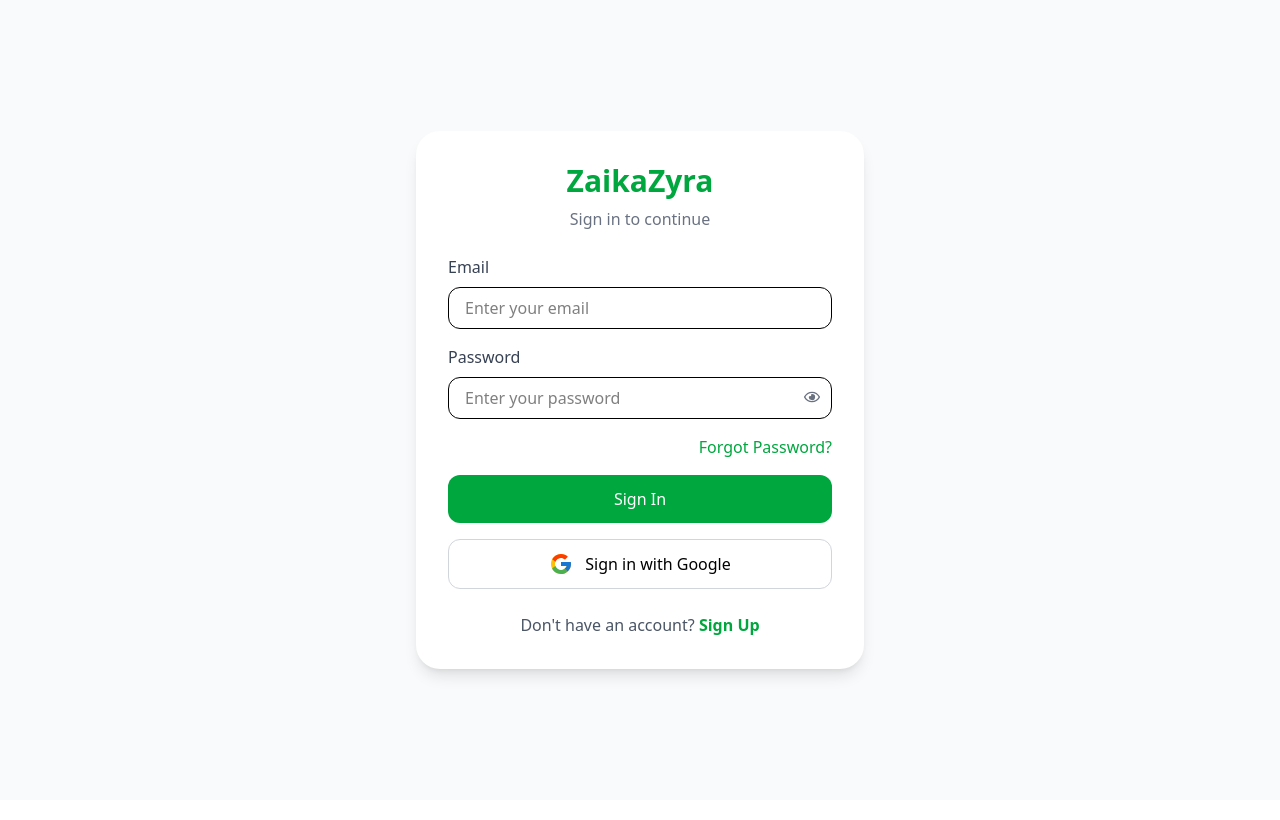
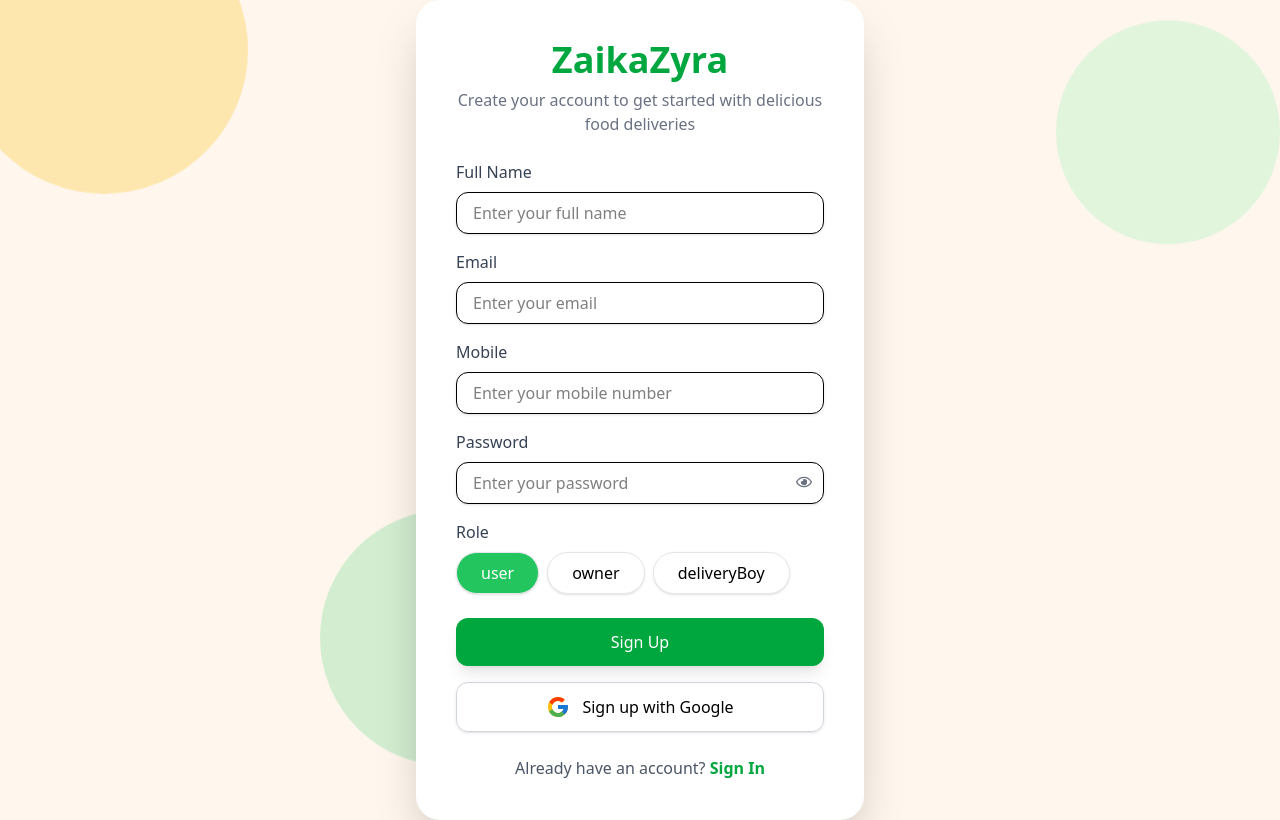
Before and after one commit to 2327cse1156/ZaikaZyra, a React (Vite) app in the folder client/: page /signup in a window 1280 px wide. Built offline with nearby package versions, Linux system fonts and the light colour scheme.

Commit message:
forgot password implemented

```diff
--- a/client/src/App.jsx
+++ b/client/src/App.jsx
@@ -2,12 +2,14 @@ import { Route } from 'react-router-dom'
 import { Routes } from 'react-router-dom'
 import SignIn from './pages/SignIn'
 import SignUp from './pages/SignUp'
+import ForgotPassword from './pages/ForgotPassword'
 export const serverUrl="http://localhost:5000"
 function App() {
   return (
     <Routes>
       <Route path="/signin" element={<SignIn />} />
       <Route path="/signup" element={<SignUp />} />
+      <Route path="/forgot-password" element={<ForgotPassword/>} />
     </Routes>
   )
 }
--- /dev/null
+++ b/client/src/pages/ForgotPassword.jsx
@@ -0,0 +1,78 @@
+import { useState } from "react";
+import { IoIosArrowRoundBack } from "react-icons/io";
+import { useNavigate } from "react-router-dom";
+function ForgotPassword() {
+  const [step, setStep] = useState(1);
+  const [email, setEmail] = useState("");
+  const [otp, setOtp] = useState("");
+  const [newPassword, setNewPassword] = useState("");
+  const [confirmPassword, setConfirmPassword] = useState("");
+  const navigate = useNavigate();
+  return (
+    <div>
+      <div>
+        <div>
+          <IoIosArrowRoundBack size={20} onClick={() => navigate("/signin")} />
+          <h1>Forgot Password</h1>
+        </div>
+        {step === 1 && (
+          <div>
+            <div>
+              <label htmlFor="email">Email</label>
+              <input
+                type="email"
+                id="email"
+                placeholder="Enter your email"
+                onChange={(e) => setEmail(e.target.value)}
+                value={email}
+              />
+            </div>
+            <button>Send Otp</button>
+          </div>
+        )}
+        {step === 2 && (
+          <div>
+            <div>
+              <label htmlFor="text">OTP</label>
+              <input
+                type="text"
+                id="otp"
+                placeholder="Enter OTP"
+                onChange={(e) => setOtp(e.target.value)}
+                value={otp}
+              />
+            </div>
+            <button>Verify</button>
+          </div>
+        )}
+        {step === 3 && (
+          <div>
+            <div>
+              <label htmlFor="text">New Password</label>
+              <input
+                type="text"
+                id="new-password"
+                placeholder="Enter New Password"
+                onChange={(e) => setNewPassword(e.target.value)}
+                value={newPassword}
+              />
+            </div>
+            <div>
+              <label htmlFor="text">Confirm Password</label>
+              <input
+                type="text"
+                id="confirm-password"
+                placeholder="Enter Confirm Password"
+                onChange={(e) => setConfirmPassword(e.target.value)}
+                value={confirmPassword}
+              />
+            </div>
+            <button>Reset Password</button>
+          </div>
+        )}
+      </div>
+    </div>
+  );
+}
+
+export default ForgotPassword;
--- a/client/src/pages/SignIn.jsx
+++ b/client/src/pages/SignIn.jsx
@@ -1,4 +1,4 @@
-import React, { useState } from "react";
+import { useState } from "react";
 import { FaRegEye, FaRegEyeSlash } from "react-icons/fa";
 import { FcGoogle } from "react-icons/fc";
 import { useNavigate } from "react-router-dom";
@@ -10,17 +10,17 @@ function SignIn() {
   const [showPassword, setShowPassword] = useState(false);
   const [email, setEmail] = useState("");
   const [password, setPassword] = useState("");
-  const [message, setMessage] = useState(""); // For inline messages
-  const [messageType, setMessageType] = useState("error"); // 'error' or 'success'
+  const [message, setMessage] = useState("");
+  const [messageType, setMessageType] = useState("error");
 
   // --- Color Palette ---
-  const primaryColor = "#22C55E"; // vibrant green
-  const bgColor = "#FFF7ED"; // warm off-white background
-  const borderColor = "#E5E7EB"; // light gray
-  const bubbleColors = ["#FBBF24", "#86EFAC", "#22C55E"]; // bubbles
+  const primaryColor = "#22C55E";
+  const bgColor = "#FFF7ED";
+  const borderColor = "#E5E7EB";
+  const bubbleColors = ["#FBBF24", "#86EFAC", "#22C55E"];
 
   const handleSignIn = async () => {
-    setMessage(""); // reset message
+    setMessage("");
     try {
       if (!email || !password) {
         setMessage("Email and Password are required");
@@ -36,7 +36,7 @@ function SignIn() {
 
       setMessage(result.data.message || "Sign in successful!");
       setMessageType("success");
-      setTimeout(() => navigate("/"), 1000); // redirect after 1s
+      setTimeout(() => navigate("/"), 1000);
     } catch (error) {
       if (error.response) {
         setMessage(error.response.data.message || "Sign in failed!");
@@ -125,6 +125,14 @@ function SignIn() {
                 {!showPassword ? <FaRegEye /> : <FaRegEyeSlash />}
               </button>
             </div>
+
+            {/* Forgot password link */}
+            <p
+              onClick={() => navigate("/forgot-password")}
+              className="text-sm text-green-600 font-semibold mt-2 cursor-pointer hover:underline text-right"
+            >
+              Forgot Password?
+            </p>
           </div>
         </div>
 
--- a/client/src/pages/SignUp.jsx
+++ b/client/src/pages/SignUp.jsx
@@ -5,38 +5,45 @@ import { useNavigate } from "react-router-dom";
 import { serverUrl } from "../App";
 import axios from "axios";
 
-function SignIn() {
+function SignUp() {
   const navigate = useNavigate();
   const [showPassword, setShowPassword] = useState(false);
+  const [role, setRole] = useState("user");
+  const [fullName, setFullName] = useState("");
   const [email, setEmail] = useState("");
+  const [mobile, setMobile] = useState("");
   const [password, setPassword] = useState("");
-  const [message, setMessage] = useState("");
-  const [messageType, setMessageType] = useState("error");
+  const [message, setMessage] = useState(""); // inline message
+  const [messageType, setMessageType] = useState("error"); // 'error' or 'success'
 
+  // --- Color Palette ---
+  const primaryColor = "#22C55E"; // vibrant green
+  const hoverColor = "#16A34A"; // darker green
+  const bgColor = "#FFF7ED"; // warm off-white background
+  const borderColor = "#E5E7EB"; // light gray
+  const bubbleColors = ["#FBBF24", "#86EFAC", "#22C55E"]; // bubbles
 
-  const handleSignIn = async () => {
-    setMessage("");
+  const handleSignUp = async () => {
+    setMessage(""); // reset message
     try {
-      if (!email || !password) {
-        setMessage("Both email and password are required");
+      if (!fullName || !email || !mobile || !password) {
+        setMessage("All fields are required");
         setMessageType("error");
         return;
       }
 
       const result = await axios.post(
-        `${serverUrl}/api/auth/signin`,
-        { email, password },
+        `${serverUrl}/api/auth/signup`,
+        { fullName, email, mobile, password, role },
         { withCredentials: true }
       );
 
-      setMessage(result.data.message || "Login successful!");
+      setMessage(result.data.message || "Signup successful!");
       setMessageType("success");
-
-      // Redirect after 1s
-      setTimeout(() => navigate("/dashboard"), 1000);
+      setTimeout(() => navigate("/signin"), 1000); // redirect after 1s
     } catch (error) {
       if (error.response) {
-        setMessage(error.response.data.message || "Sign in failed!");
+        setMessage(error.response.data.message || "Signup failed!");
       } else {
         setMessage("Something went wrong. Please try again.");
       }
@@ -45,11 +52,39 @@ function SignIn() {
   };
 
   return (
-    <div className="min-h-screen flex items-center justify-center bg-gray-50 px-4">
-      <div className="w-full max-w-md bg-white p-8 rounded-3xl shadow-lg">
-        <h1 className="text-3xl font-bold text-green-600 text-center">ZaikaZyra</h1>
-        <p className="text-gray-500 text-center mt-2">Sign in to continue</p>
+    <div
+      className="relative min-h-screen flex items-center justify-center overflow-hidden px-4"
+      style={{ backgroundColor: bgColor }}
+    >
+      {/* Floating bubbles */}
+      <div
+        className="absolute w-72 h-72 rounded-full opacity-30 animate-bounce-slow -top-20 -left-10"
+        style={{ backgroundColor: bubbleColors[0] }}
+      ></div>
+      <div
+        className="absolute w-56 h-56 rounded-full opacity-25 animate-bounce-slower top-10 right-0"
+        style={{ backgroundColor: bubbleColors[1] }}
+      ></div>
+      <div
+        className="absolute w-64 h-64 rounded-full opacity-20 animate-bounce-slow left-1/4 bottom-10"
+        style={{ backgroundColor: bubbleColors[2] }}
+      ></div>
+      <div
+        className="absolute w-48 h-48 rounded-full opacity-25 animate-bounce-slower -bottom-10 right-1/3"
+        style={{ backgroundColor: bubbleColors[1] }}
+      ></div>
 
+      {/* Card */}
+      <div className="relative w-full max-w-md bg-white shadow-2xl rounded-3xl p-8 sm:p-10 transform hover:-translate-y-2 transition-all duration-500 z-10 animate-fadeIn">
+        {/* Header */}
+        <h1 className="text-3xl sm:text-4xl font-extrabold text-green-600 text-center animate-slideDown">
+          ZaikaZyra
+        </h1>
+        <p className="text-gray-500 text-center mt-2 animate-slideDown delay-100">
+          Create your account to get started with delicious food deliveries
+        </p>
+
+        {/* Inline message */}
         {message && (
           <div
             className={`mt-4 p-3 rounded-lg text-center font-medium ${
@@ -63,20 +98,44 @@ function SignIn() {
         )}
 
         <div className="mt-6 space-y-4">
+          {/* Full Name */}
+          <div className="animate-slideLeft delay-200">
+            <label className="block text-gray-700 font-medium">Full Name</label>
+            <input
+              type="text"
+              placeholder="Enter your full name"
+              value={fullName}
+              onChange={(e) => setFullName(e.target.value)}
+              className="w-full mt-2 px-4 py-2 border rounded-xl focus:outline-none focus:ring-2 focus:ring-green-500 transition duration-300 shadow-sm hover:shadow-md"
+            />
+          </div>
+
           {/* Email */}
-          <div>
+          <div className="animate-slideLeft delay-300">
             <label className="block text-gray-700 font-medium">Email</label>
             <input
               type="email"
               placeholder="Enter your email"
               value={email}
               onChange={(e) => setEmail(e.target.value)}
-              className="w-full mt-2 px-4 py-2 border rounded-xl focus:outline-none focus:ring-2 focus:ring-green-500 transition duration-300"
+              className="w-full mt-2 px-4 py-2 border rounded-xl focus:outline-none focus:ring-2 focus:ring-green-500 transition duration-300 shadow-sm hover:shadow-md"
+            />
+          </div>
+
+          {/* Mobile */}
+          <div className="animate-slideLeft delay-400">
+            <label className="block text-gray-700 font-medium">Mobile</label>
+            <input
+              type="tel"
+              placeholder="Enter your mobile number"
+              value={mobile}
+              onChange={(e) => setMobile(e.target.value)}
+              className="w-full mt-2 px-4 py-2 border rounded-xl focus:outline-none focus:ring-2 focus:ring-green-500 transition duration-300 shadow-sm hover:shadow-md"
             />
           </div>
 
           {/* Password */}
-          <div>
+          <div className="animate-slideLeft delay-500">
             <label className="block text-gray-700 font-medium">Password</label>
             <div className="relative mt-2">
               <input
@@ -84,7 +143,7 @@ function SignIn() {
                 placeholder="Enter your password"
                 value={password}
                 onChange={(e) => setPassword(e.target.value)}
-                className="w-full px-4 py-2 border rounded-xl focus:outline-none focus:ring-2 focus:ring-green-500 transition duration-300"
+                className="w-full px-4 py-2 border rounded-xl focus:outline-none focus:ring-2 focus:ring-green-500 transition duration-300 shadow-sm hover:shadow-md"
               />
               <button
                 type="button"
@@ -96,43 +155,79 @@ function SignIn() {
             </div>
           </div>
 
-          {/* Forgot Password */}
-          <p
-            onClick={() => navigate("/forgot-password")}
-            className="text-right text-green-600 font-medium cursor-pointer hover:underline"
-          >
-            Forgot Password?
-          </p>
+          {/* Role */}
+          <div className="animate-slideLeft delay-600">
+            <label className="block text-gray-700 font-medium">Role</label>
+            <div className="flex flex-wrap gap-2 mt-2">
+              {["user", "owner", "deliveryBoy"].map((r) => (
+                <button
+                  key={r}
+                  type="button"
+                  onClick={() => setRole(r)}
+                  style={{
+                    backgroundColor: role === r ? primaryColor : "white",
+                    color: role === r ? "white" : "black",
+                    border: `1px solid ${borderColor}`,
+                  }}
+                  className="px-6 py-2 rounded-full transition-all duration-300 hover:scale-105 shadow-sm"
+                >
+                  {r}
+                </button>
+              ))}
+            </div>
+          </div>
         </div>
 
-        {/* Sign In */}
+        {/* Sign Up Button */}
         <button
           type="button"
-          onClick={handleSignIn}
-          className="w-full bg-green-600 text-white py-3 rounded-xl mt-4 hover:bg-green-700 transition duration-300"
+          onClick={handleSignUp}
+          className="w-full bg-green-600 text-white py-3 rounded-xl mt-6 hover:bg-green-700 transition duration-300 animate-slideUp shadow-lg"
         >
-          Sign In
+          Sign Up
         </button>
 
-        {/* Sign in with Google */}
-        <button className="w-full flex items-center justify-center gap-3 border border-gray-300 py-3 rounded-xl mt-4 hover:bg-gray-100 transition duration-300">
+        {/* Google Sign Up */}
+        <button className="w-full flex items-center justify-center gap-3 border border-gray-300 py-3 rounded-xl mt-4 hover:bg-gray-100 transition duration-300 animate-slideUp delay-100 shadow-sm">
           <FcGoogle size={24} />
-          <span>Sign in with Google</span>
+          <span>Sign up with Google</span>
         </button>
 
-        {/* Sign Up */}
-        <p className="text-center text-gray-600 mt-6">
-          Don't have an account?{" "}
+        {/* Sign In Link */}
+        <p className="text-center text-gray-600 mt-6 animate-slideUp delay-200">
+          Already have an account?{" "}
           <span
-            onClick={() => navigate("/signup")}
+            onClick={() => navigate("/signin")}
             className="text-green-600 font-semibold cursor-pointer hover:underline"
           >
-            Sign Up
+            Sign In
           </span>
         </p>
       </div>
+
+      {/* Tailwind Animations */}
+      <style>{`
+        @keyframes bounce-slow {
+          0%, 100% { transform: translateY(0px); }
+          50% { transform: translateY(-20px); }
+        }
+        .animate-bounce-slow { animation: bounce-slow 8s ease-in-out infinite; }
+        .animate-bounce-slower { animation: bounce-slow 12s ease-in-out infinite; }
+
+        @keyframes fadeIn { from {opacity:0} to {opacity:1} }
+        .animate-fadeIn { animation: fadeIn 0.8s ease-in forwards; }
+
+        @keyframes slideDown { from {opacity:0; transform: translateY(-20px);} to {opacity:1; transform: translateY(0);} }
+        .animate-slideDown { animation: slideDown 0.8s ease-in forwards; }
+
+        @keyframes slideLeft { from {opacity:0; transform: translateX(-20px);} to {opacity:1; transform: translateX(0);} }
+        .animate-slideLeft { animation: slideLeft 0.8s ease-in forwards; }
+
+        @keyframes slideUp { from {opacity:0; transform: translateY(20px);} to {opacity:1; transform: translateY(0);} }
+        .animate-slideUp { animation: slideUp 0.8s ease-in forwards; }
+      `}</style>
     </div>
   );
 }
 
-export default SignIn;
+export default SignUp;
```
